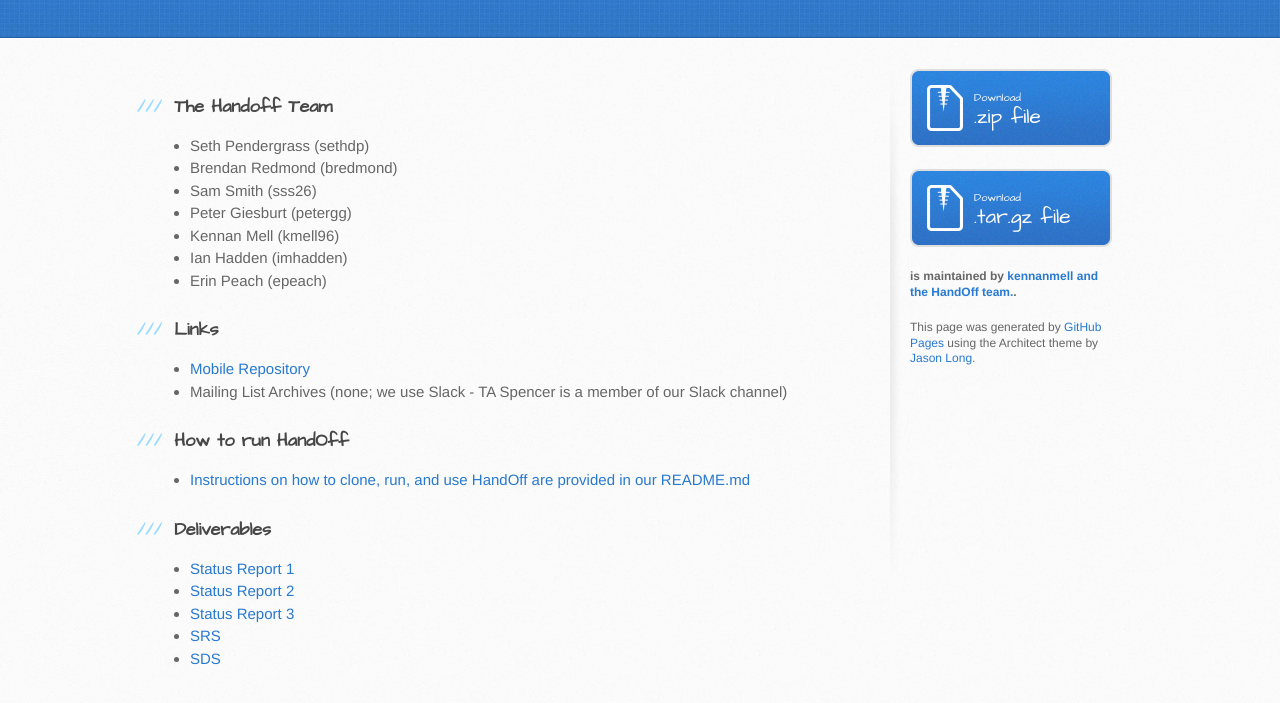
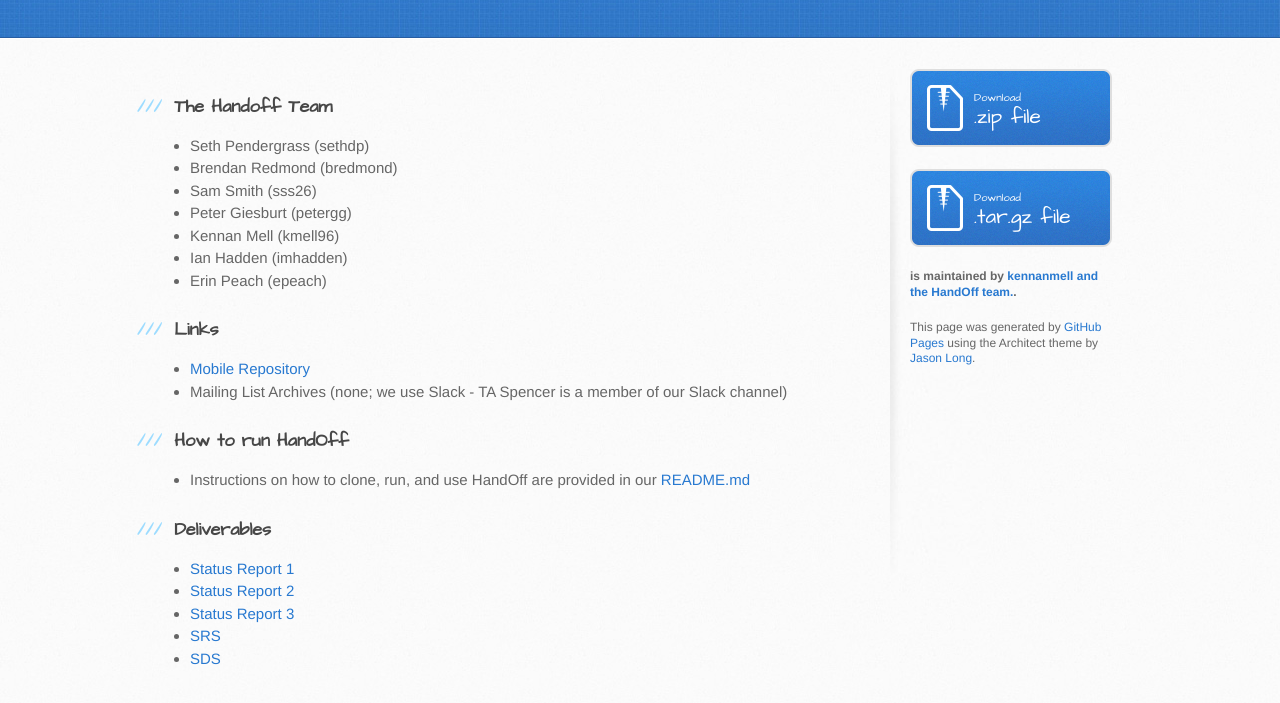
Before and after one commit to kennanmell/Handoff, a plain HTML site: page index.html in a window 1280 px wide. Shown: the part 197-900 px from the top of the page. Drawn offline with Linux system fonts and the light colour scheme.

Commit message:
fixing broken readme link in website

```diff
--- a/index.html
+++ b/index.html
@@ -53,7 +53,7 @@
 <a id="howto" class="anchor" href="#howto" aria-hidden="true"><span aria-hidden="true" class="octicon octicon-link"></span></a>How to run HandOff</h3>
 
 <ul>
-<li><a href="https://github.com/kennanmell/Handoff">Instructions on how to clone, run, and use HandOff are provided in our <a href="https://github.com/kennanmell/Handoff/blob/master/README.md">README.md</a></li>
+<li>Instructions on how to clone, run, and use HandOff are provided in our <a href="https://github.com/kennanmell/Handoff/blob/master/README.md">README.md</a></li>
 </ul>
 
 <h3>
```
